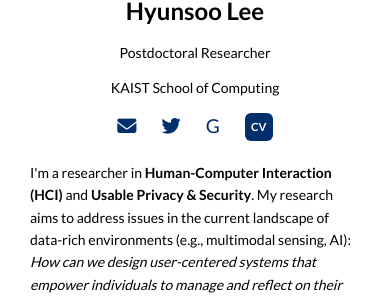
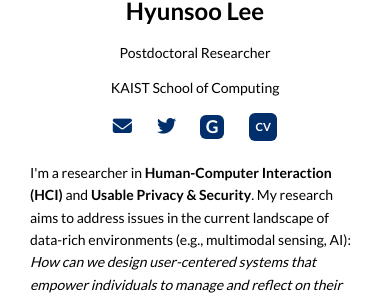
Before and after one commit to hslee90/hslee90.github.io, a Jekyll site: the page built from index.md, in a window 390 px wide. Shown: the part 233-532 px from the top of the page. Built offline with Jekyll 4.4.1, drawn with Linux system fonts in a browser that asks for light colours; nearby versions of some CDN libraries.

Commit message:
Update style.css

```diff
--- a/assets/css/style.css
+++ b/assets/css/style.css
@@ -65,6 +65,29 @@ body {
 .icon-links a:hover {
   color: #0055A4;
   transform: scale(1.2);
+}
+
+.icon-links a.google-scholar {
+  display: inline-flex;
+  align-items: center;
+  justify-content: center;
+  width: 28px;
+  height: 28px;
+  background-color: #002F6C;
+  color: #fff;
+  font-weight: 700;
+  font-size: 1.4rem;
+  border-radius: 6px;
+  text-decoration: none;
+  transition: background-color 0.3s ease, transform 0.2s ease;
+  margin-left: 6px;
+  line-height: 1;
+  user-select: none;
+}
+
+.icon-links a.google-scholar:hover {
+  background-color: #0055A4;
+  transform: translateY(-1px);
 }
 
 .cv-box {
@@ -178,6 +201,12 @@ h2#publications {
     align-items: center;
   }
 
+  .icon-links a.google-scholar {
+    width: 24px;
+    height: 24px;
+    font-size: 1.1rem;
+    margin-left: 4px;
+  }
   .cv-box {
     width: 28px;
     height: 28px;
```
